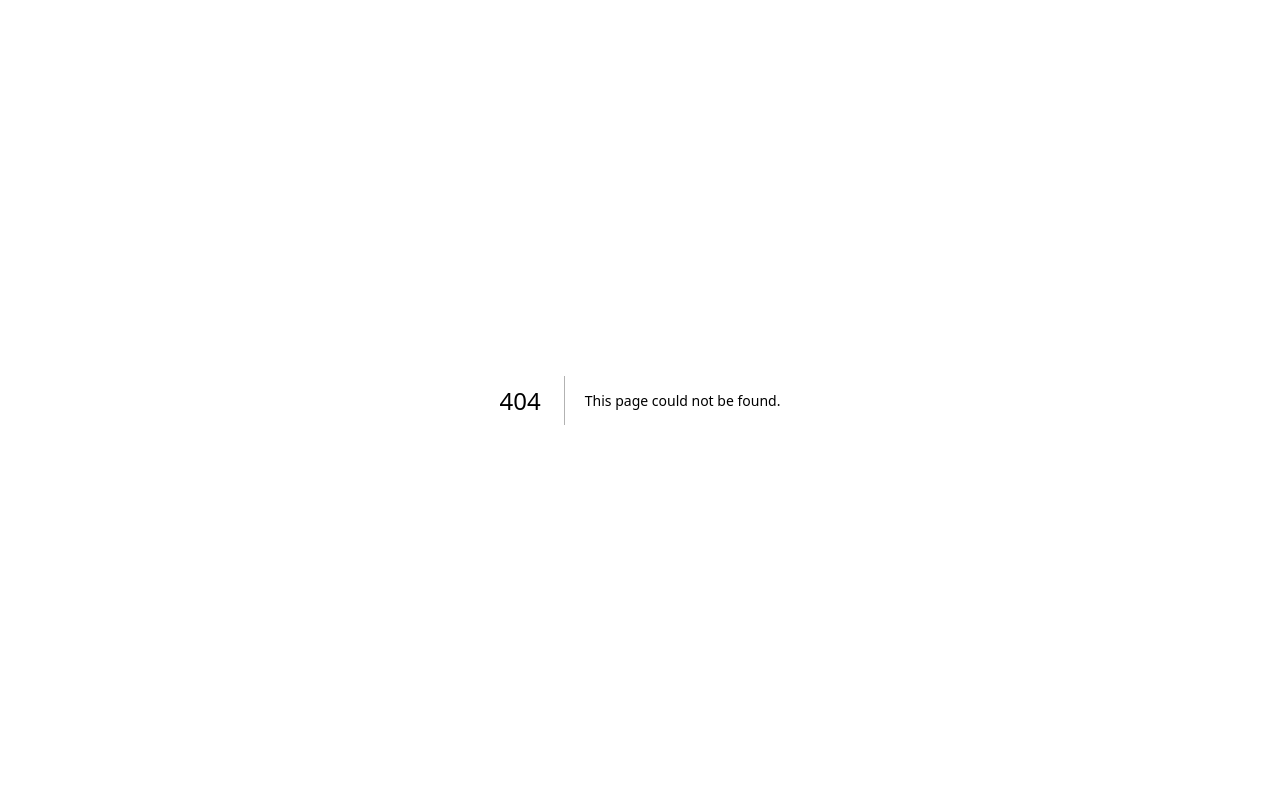
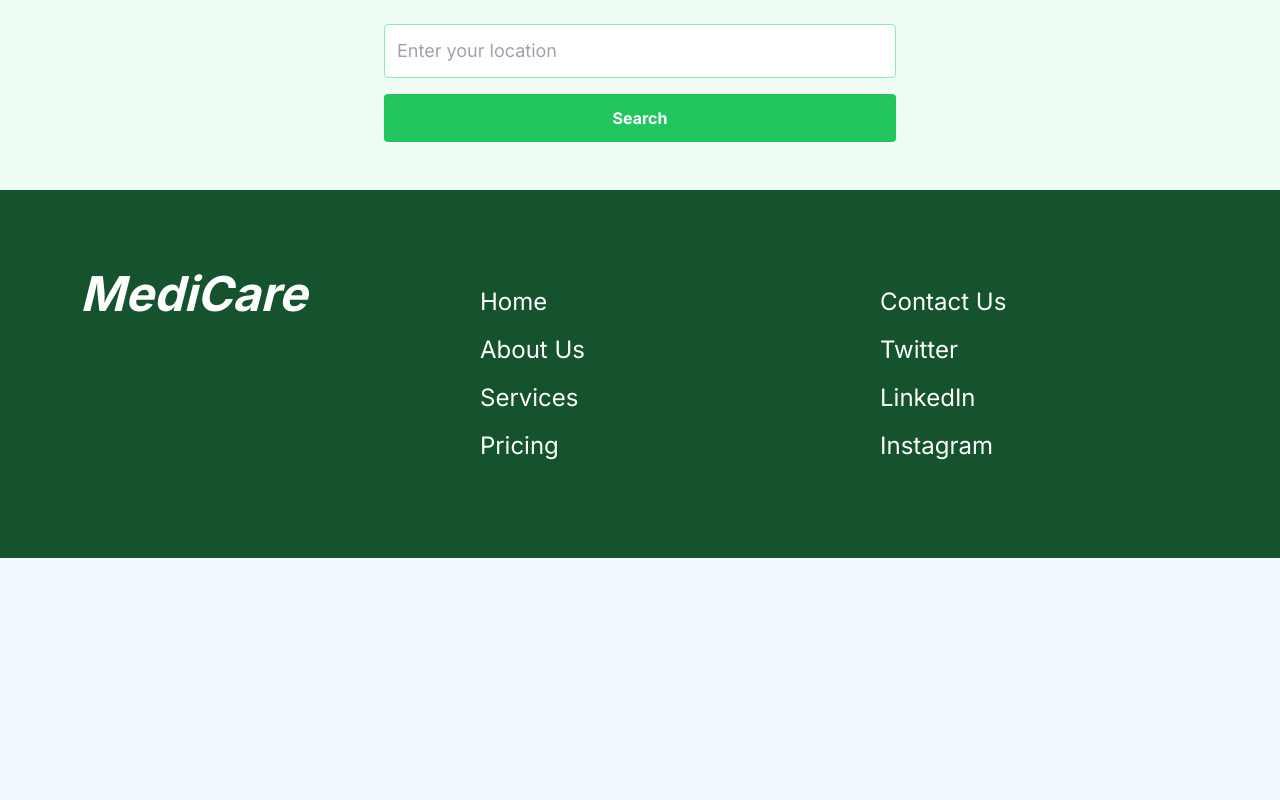
Before and after one commit to AdeTiDotun/medi-care, a Next.js app: page /hospital in a window 1280 px wide. Before the commit this address had no page. Shown: the top 800 px of the page. Built offline with nearby package versions, Linux system fonts and the light colour scheme.

Commit message:
search component

```diff
--- /dev/null
+++ b/src/app/hospital/page.tsx
@@ -0,0 +1,105 @@
+// components/SearchHospital.tsx
+
+"use client";
+
+import React, { useState } from 'react';
+import hospitalData from "@/data/data.json";
+
+interface HospitalData {
+  name: string;
+  address: string;
+  contact: string;
+}
+
+const SearchHospital: React.FC = () => {
+  const [query, setQuery] = useState('');
+  const [filteredHospitals, setFilteredHospitals] = useState<HospitalData[]>([]);
+  const [page, setPage] = useState(0);
+  const [showResults, setShowResults] = useState(false);
+  const itemsPerPage = 12;
+
+  const searchHospitals = () => {
+    if (query.trim()) {
+      const results = hospitalData
+        .filter(hospital =>
+          hospital.address?.toLowerCase().includes(query.toLowerCase())
+        )
+        .map(hospital => ({
+          name: hospital["Hospital name"],
+          address: hospital.address,
+          contact: hospital.contact
+        }));
+      setFilteredHospitals(results);
+      setPage(0); // Reset to first page on new search
+      setShowResults(true); // Show results after search button is clicked
+    }
+  };
+
+  const paginatedHospitals = filteredHospitals.slice(
+    page * itemsPerPage,
+    (page + 1) * itemsPerPage
+  );
+
+  return (
+    <div className="p-6 bg-green-50 flex flex-col items-center">
+      <form
+        onSubmit={(e) => {
+          e.preventDefault();
+          searchHospitals();
+        }}
+        className="mb-6 w-full max-w-lg"
+      >
+        <input
+          type="text"
+          placeholder="Enter your location"
+          value={query}
+          onChange={(e) => setQuery(e.target.value)}
+          className="mb-4 p-3 w-full text-lg border border-green-300 rounded"
+        />
+        <button
+          type="submit"
+          className="block w-full py-3 bg-green-500 text-white font-bold rounded hover:bg-green-600"
+        >
+          Search
+        </button>
+      </form>
+
+      {showResults && filteredHospitals.length > 0 && (
+        <>
+          <div className="w-full max-w-lg grid grid-cols-1 md:grid-cols-2 gap-4 mb-10">
+            {paginatedHospitals.map((hospital, index) => (
+              <div
+                key={index}
+                className="border border-green-500 p-4 rounded-lg bg-white"
+                style={{ paddingBottom: '20px' }} // Adjust padding-bottom as needed
+              >
+                <h2 className="text-lg font-bold">{hospital.name}</h2>
+                <p className="text-gray-600">{hospital.address}</p>
+                <p className="text-gray-600">{hospital.contact}</p>
+              </div>
+            ))}
+          </div>
+
+          <div className="flex justify-between w-full max-w-lg">
+            <button
+              onClick={() => setPage(page - 1)}
+              disabled={page === 0}
+              className="bg-green-500 text-white py-2 px-4 rounded hover:bg-green-600 disabled:opacity-50"
+            >
+              Previous
+            </button>
+            <button
+              onClick={() => setPage(page + 1)}
+              disabled={(page + 1) * itemsPerPage >= filteredHospitals.length}
+              className="bg-green-500 text-white py-2 px-4 rounded hover:bg-green-600 disabled:opacity-50"
+            >
+              Next
+            </button>
+          </div>
+        </>
+      )}
+    </div>
+  );
+};
+
+export default SearchHospital;
--- a/src/app/page.tsx
+++ b/src/app/page.tsx
@@ -10,7 +10,7 @@ import Nav from "@/components/navbar";
 import Services from "@/components/services";
 import Users from "@/components/users";
 import Link from "next/link";
-import SearchHospital from "@/components/hospitalsearch";
+import SearchHospital from "@/app/hospital/hospitalsearch";
 
 
 export default function Home() {
--- a/src/components/hospitalsearch.tsx
+++ /dev/null
@@ -1,52 +0,0 @@
-// components/SearchHospital.tsx
-
-import React, { useState, useEffect, FormEvent } from 'react';
-import { Hospital } from '../types/hospital';
-
-
-const SearchHospital: React.FC = () => {
-  const [location, setLocation] = useState<string>('');
-  const [hospitals, setHospitals] = useState<Hospital[]>([]);
-  const [filteredHospitals, setFilteredHospitals] = useState<Hospital[]>([]);
-
-  useEffect(() => {
-    const fetchData = async () => {
-      const response = await fetch('/hospitals.json'); // Adjust path if necessary
-      const data: Hospital[] = await response.json(); // Type the response
-      setHospitals(data);
-    };
-    fetchData();
-  }, []);
-
-  const handleSearch = (e: FormEvent) => {
-    e.preventDefault();
-    const results = hospitals.filter((hospital) =>
-      hospital.location.toLowerCase().includes(location.toLowerCase())
-    );
-    setFilteredHospitals(results);
-  };
-
-  return (
-    <div>
-      <form onSubmit={handleSearch}>
-        <input
-          type="text"
-          value={location}
-          onChange={(e) => setLocation(e.target.value)}
-          placeholder="Enter location"
-        />
-        <button type="submit">Search</button>
-      </form>
-
-      <ul>
-        {filteredHospitals.map((hospital, index) => (
-          <li key={index}>
-            {hospital.name} - {hospital.address}
-          </li>
-        ))}
-      </ul>
-    </div>
-  );
-};
-
-export default SearchHospital;
--- a/src/components/navbar.tsx
+++ b/src/components/navbar.tsx
@@ -1,7 +1,6 @@
 import React from "react";
 import Link from "next/link";
 import SignIn from "@/app/sign_in/page";
-import SearchHospital from "./hospitalsearch";
 
 const Nav = () => {
   return (
@@ -20,7 +19,7 @@ const Nav = () => {
             <Link href="/about">
               <li>About</li>
             </Link>
-            <Link href="/hospital/hospitalsearch"> <li>Hospitals</li></Link>
+            <Link href="/hospital"> <li>Hospitals</li></Link>
 
             <li>
               <Link href="/sign_in">
--- a/src/types/hospital.ts
+++ /dev/null
@@ -1,5 +0,0 @@
-export interface Hospital {
-    name: string;
-    location: string;
-    address: string;
-  }
```
